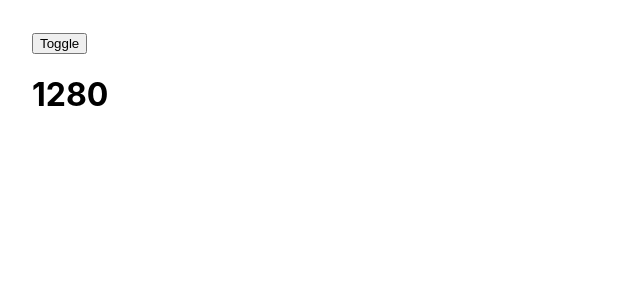
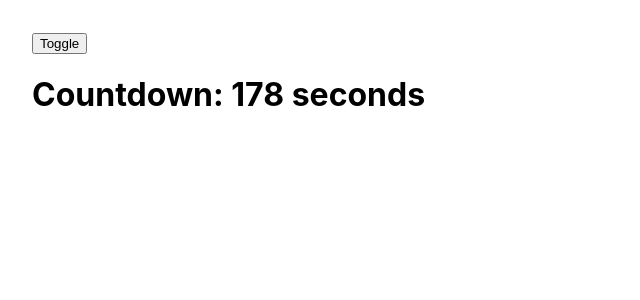
Before and after one commit to phanthang1994/learn_reactjs, a React (Create React App) app in the folder tiktok/: page / in a window 1280 px wide. Both pictures are taken after a click on the button "Toggle". Shown: the top 300 px of the page, without its empty margins (0-640 px from the left). Built offline with nearby package versions, Linux system fonts and the light colour scheme.

Commit message:
useEffect3

```diff
--- a/tiktok/src/Content.js
+++ b/tiktok/src/Content.js
@@ -152,20 +152,38 @@ import { useEffect, useState } from "react";
 //   );
 // }
 
+// function Content() {
+//   const [width, setWidth] = useState(window.innerWidth);
+//   useEffect(() => {
+//     const handleResize = () => {
+//       setWidth(window.innerWidth);
+//     }
+//     window.addEventListener("resize", handleResize);
+//     // clean up function to prevent memory leaks:  // Remove event listener when component unmounts
+//     return () => window.removeEventListener("resize", handleResize);
+//   },[])
+//   return (
+//     <div>
+//       <h1>
+//         {width}
+//       </h1>
+//     </div>
+//   )
+// }
+
 function Content() {
-  const [width, setWidth] = useState(window.innerWidth);
+  const [countdown, setCountdown] = useState(180);
   useEffect(() => {
-    const handleResize = () => {
-      setWidth(window.innerWidth);
-    }
-    window.addEventListener("resize", handleResize);
-    // clean up function to prevent memory leaks:  // Remove event listener when component unmounts
-    return () => window.removeEventListener("resize", handleResize);
-  },[])
+    const timer = setInterval(() => {
+     setCountdown(prev => prev - 1);
+    }, 1000);
+    // clean up function to prevent memory leaks:  // Remove interval when component unmounts
+    return () => clearInterval(timer);
+  })
   return (
     <div>
       <h1>
-        {width}
+        Countdown: {countdown} seconds
       </h1>
     </div>
   )
```
